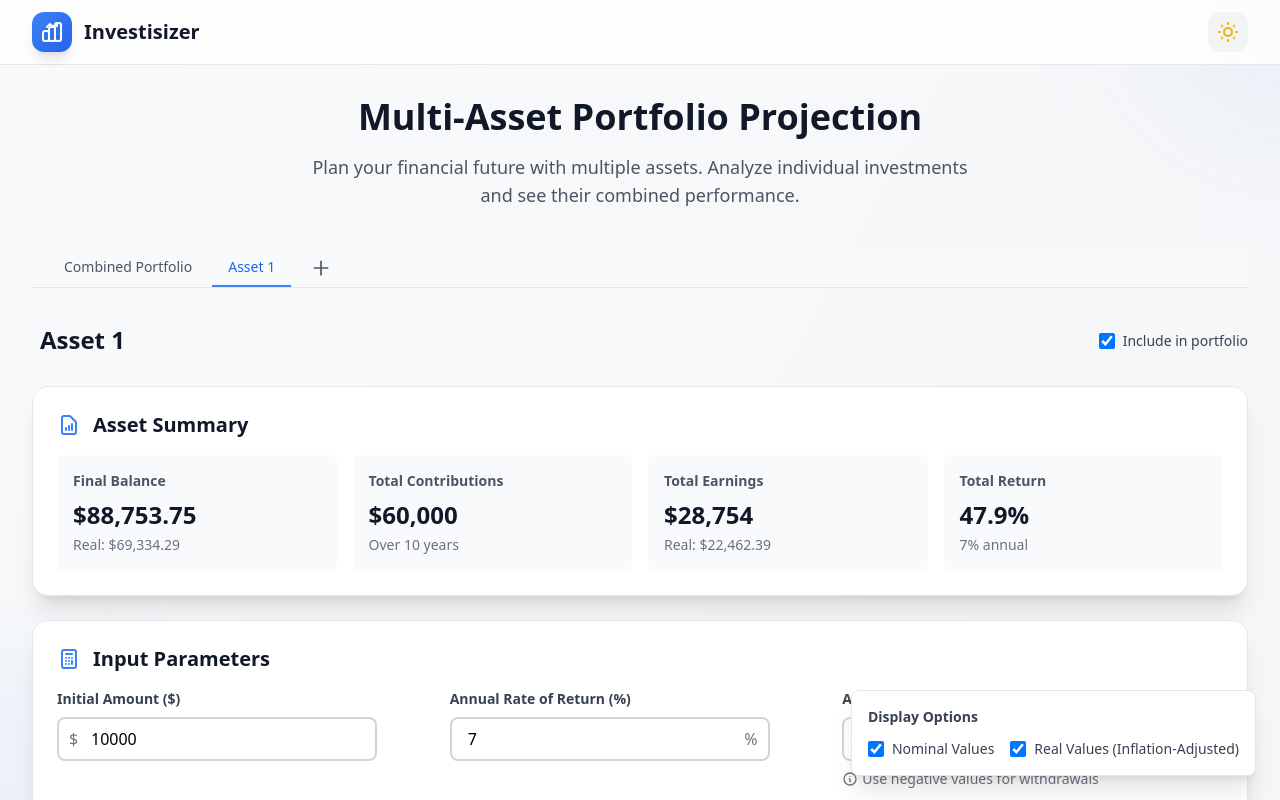
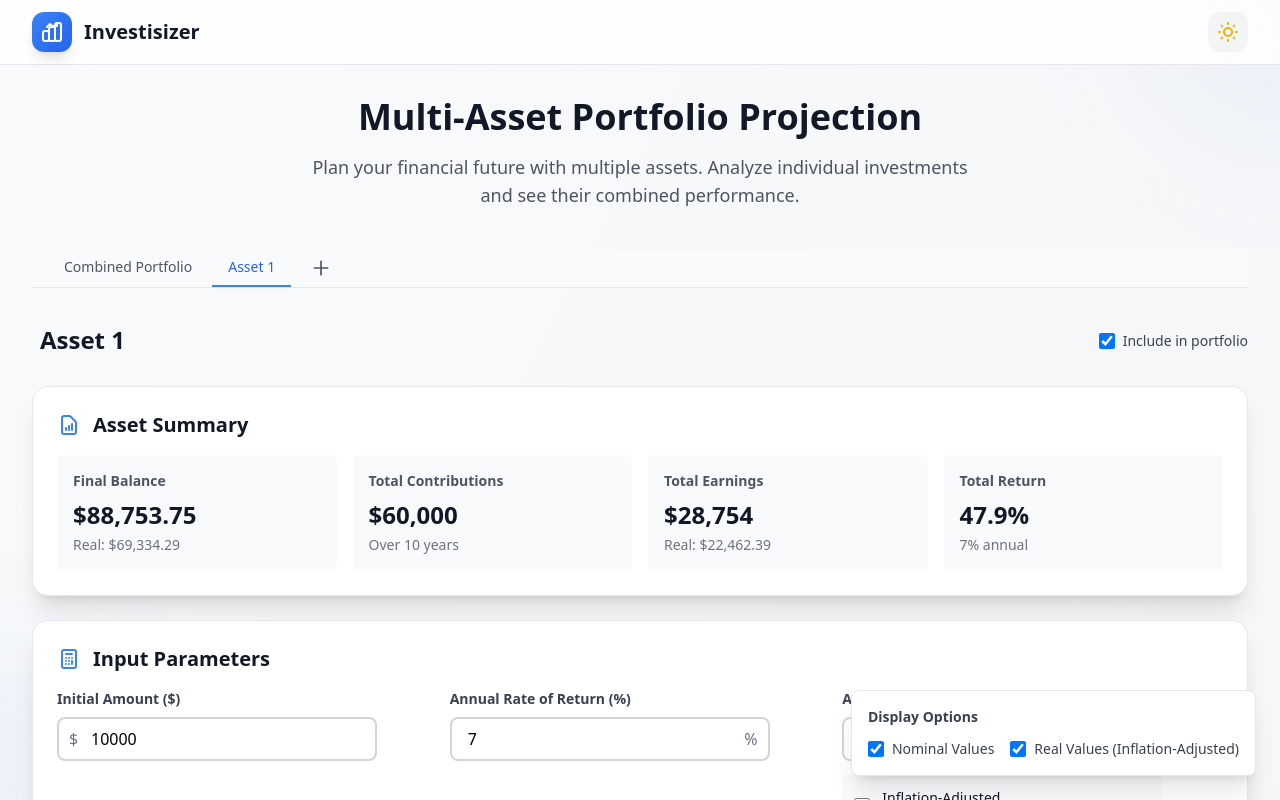
Before and after one commit to dyaboykyl/investisizer, a React (Vite) app: page / in a window 1280 px wide. Both pictures are taken after a click on the button "Asset 1". Shown: the top 800 px of the page. Built offline with nearby package versions, Linux system fonts and the light colour scheme.

Commit message:
Fix styling

```diff
--- a/src/components/asset/AssetInputForm.tsx
+++ b/src/components/asset/AssetInputForm.tsx
@@ -87,17 +87,9 @@ export const AssetInputForm: React.FC<AssetInputFormProps> = observer(({ asset }
               className="w-full pl-8 pr-3 py-2 border-2 border-gray-300 dark:border-gray-600 rounded-lg focus:ring-2 focus:ring-primary-500 focus:border-primary-500 dark:bg-gray-700 dark:text-white transition-all duration-200"
             />
           </div>
-          <p className="text-sm text-gray-500 dark:text-gray-400 mt-2 flex items-center">
-            <svg className="w-4 h-4 mr-1" fill="none" viewBox="0 0 24 24" stroke="currentColor">
-              <path strokeLinecap="round" strokeLinejoin="round" strokeWidth={2} d="M13 16h-1v-4h-1m1-4h.01M21 12a9 9 0 11-18 0 9 9 0 0118 0z" />
-            </svg>
-            Use negative values for withdrawals
-          </p>
-        </div>
-      </div>
 
           {/* Inflation-adjusted contributions toggle */}
-      <div className="mt-6 p-4 bg-gray-50 dark:bg-gray-700 rounded-lg">
+          <div className="mt-3 p-3 bg-gray-50 dark:bg-gray-700 rounded-lg">
             <label className="flex items-center cursor-pointer">
               <input
                 type="checkbox"
@@ -110,13 +102,22 @@ export const AssetInputForm: React.FC<AssetInputFormProps> = observer(({ asset }
               />
               <div className="ml-3">
                 <span className="text-sm font-medium text-gray-900 dark:text-white">
-              Inflation-Adjusted Contributions
+                  Inflation-Adjusted
                 </span>
                 <p className="text-xs text-gray-500 dark:text-gray-400 mt-0.5">
-              Contributions increase each year to maintain constant purchasing power
+                  Maintain constant purchasing power
                 </p>
               </div>
             </label>
+          </div>
+
+          <p className="text-sm text-gray-500 dark:text-gray-400 mt-2 flex items-center">
+            <svg className="w-4 h-4 mr-1" fill="none" viewBox="0 0 24 24" stroke="currentColor">
+              <path strokeLinecap="round" strokeLinejoin="round" strokeWidth={2} d="M13 16h-1v-4h-1m1-4h.01M21 12a9 9 0 11-18 0 9 9 0 0118 0z" />
+            </svg>
+            Use negative values for withdrawals
+          </p>
+        </div>
       </div>
 
       <button
```
Lines whose indentation alone changed are shown as unchanged.
